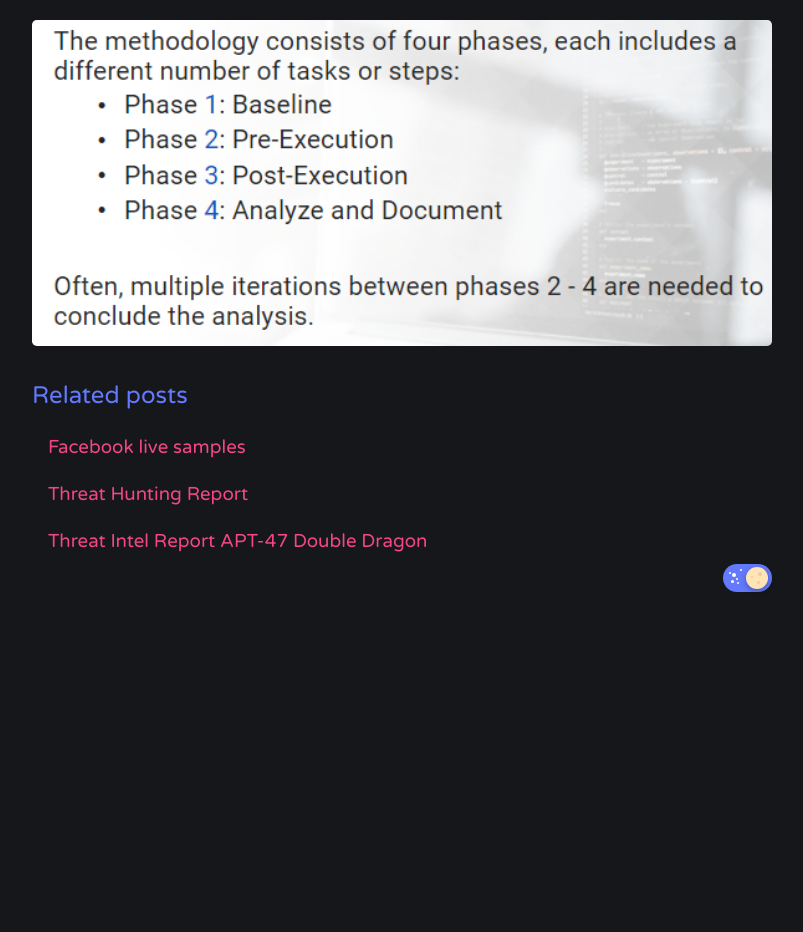
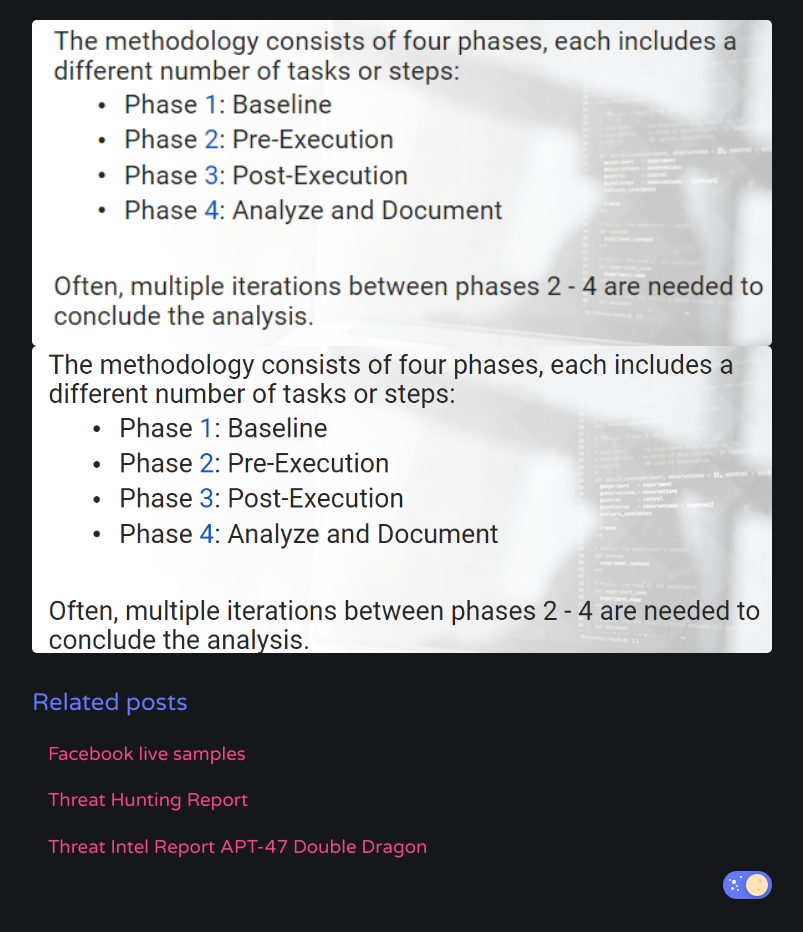
Before and after one commit to Rayferrufino/Rayferrufino.github.io, a Jekyll site: the page built from _posts/2021-01-05-Dynamic Malware Analysis Tools.md, in a window 1280 px wide. Shown: the part 502-1434 px from the top of the page, without its empty margins (238-1041 px from the left). Built offline with Jekyll 4.4.1, drawn with Linux system fonts in a browser that asks for light colours; comment, search, counter and statistics services are not loaded; before the commit the page ends 1127 px from its top, so only the background shows below that.

Commit message:
Update 2021-01-05-Dynamic Malware Analysis Tools.md

```diff
--- a/_posts/2021-01-05-Dynamic Malware Analysis Tools.md
+++ b/_posts/2021-01-05-Dynamic Malware Analysis Tools.md
@@ -7,3 +7,4 @@ tags:
 
 
 ![alt text](https://Rayferrufino.github.io/assets/mal1.png "Logo Title Text 1")
+![alt text](https://Rayferrufino.github.io/assets/mal2.png "Logo Title Text 1")
```
